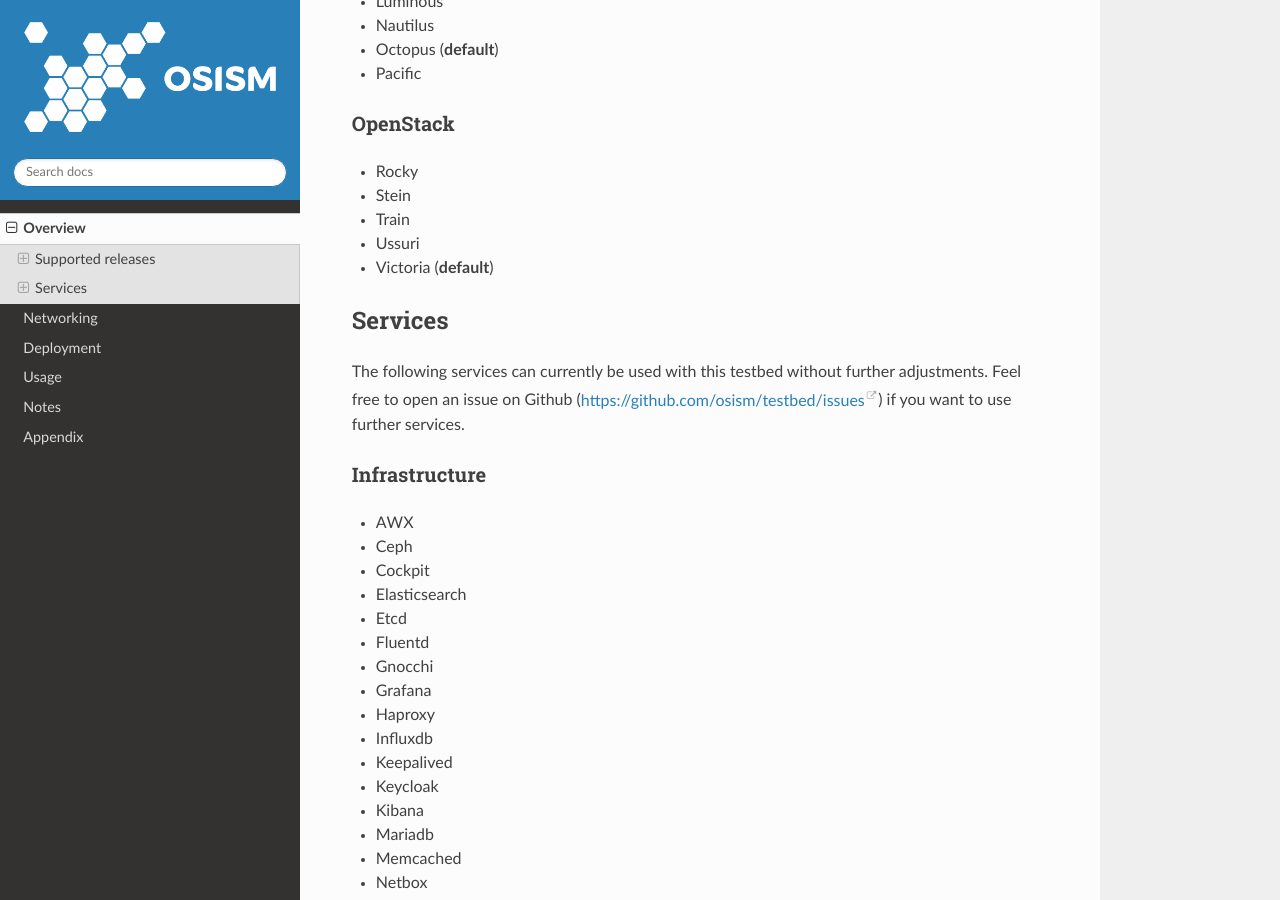
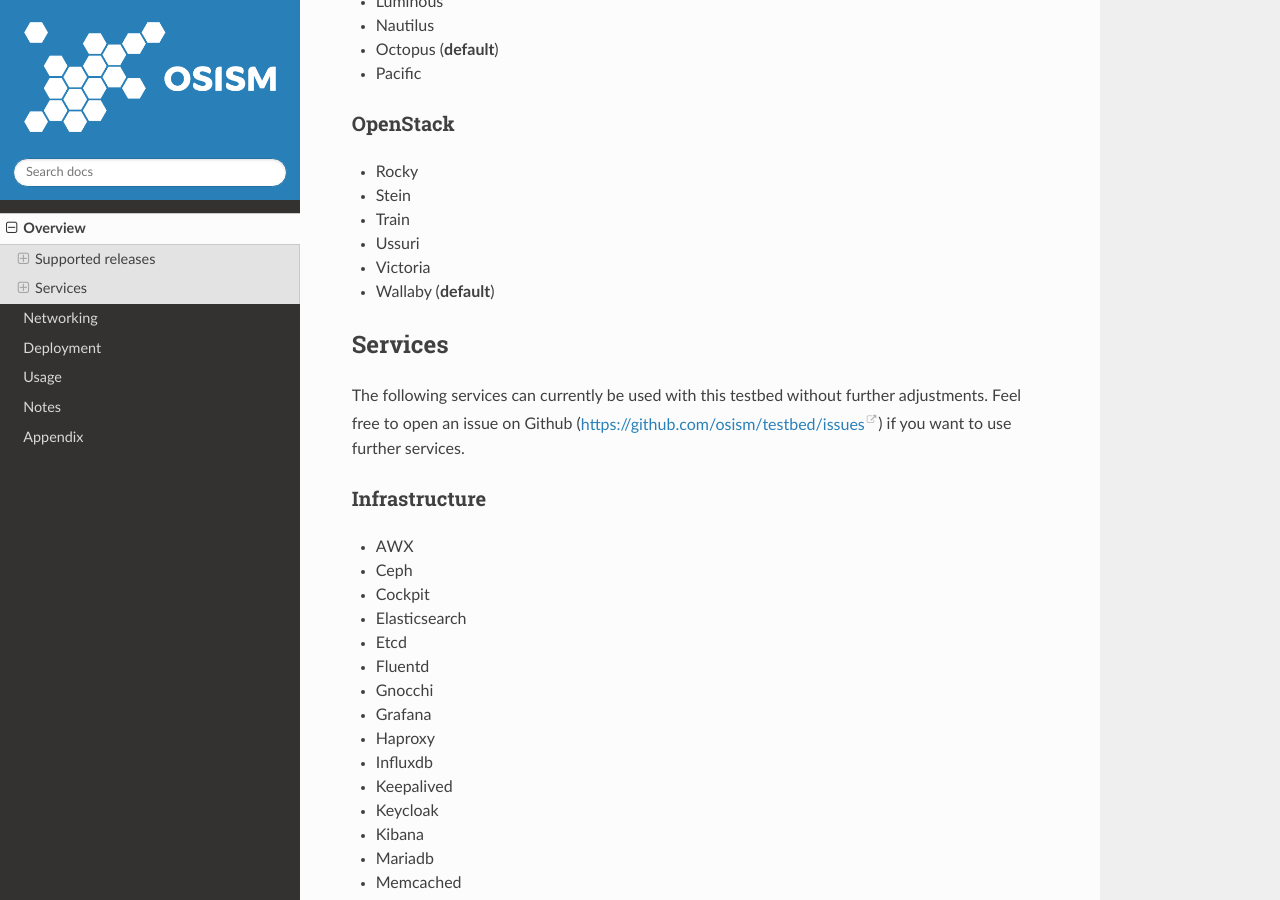
Before and after one commit to osism/testbed, a Sphinx documentation site: the page built from docs/source/overview.rst, in a window 1280 px wide and 900 px high, scrolled down 1587 px. Built offline with Sphinx 7.4.7 and the Read the Docs theme 2.0.0, drawn with Linux system fonts in a browser that asks for light colours.

Commit message:
Use openstack wallaby release as default
Signed-off-by: Christian Berendt <berendt@osism.tech>

```diff
--- a/docs/source/deployment.rst
+++ b/docs/source/deployment.rst
@@ -195,7 +195,7 @@
 flavor_node               4C-16GB-40GB
 image                     Ubuntu 20.04
 network_availability_zone south-2
-openstack_version         victoria
+openstack_version         wallaby
 public                    external
 volume_availability_zone  south-2
 volume_size_storage       10
--- a/docs/source/overview.rst
+++ b/docs/source/overview.rst
@@ -36,7 +36,8 @@
 * Stein
 * Train
 * Ussuri
-* Victoria (**default**)
+* Victoria
+* Wallaby (**default**)
 
 Services
 ========
```
Also changed, not shown: 18 other files.
